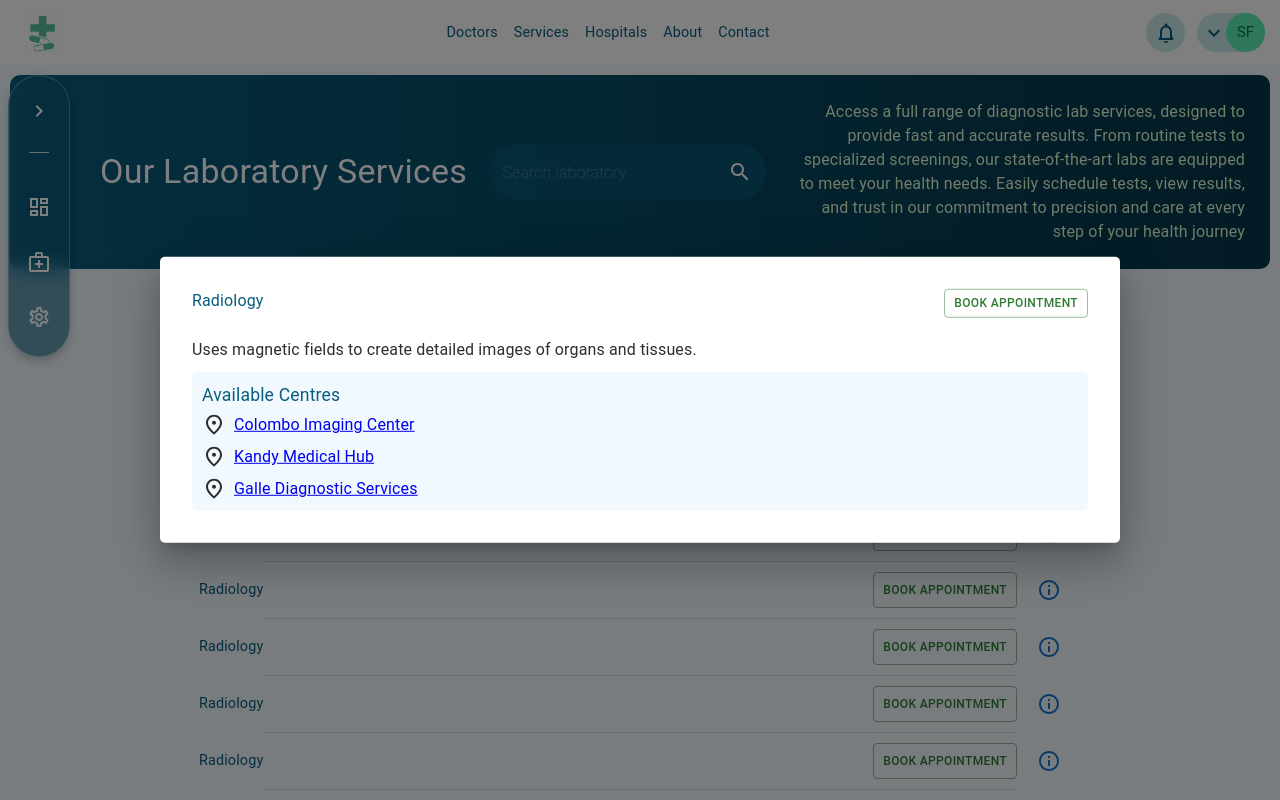
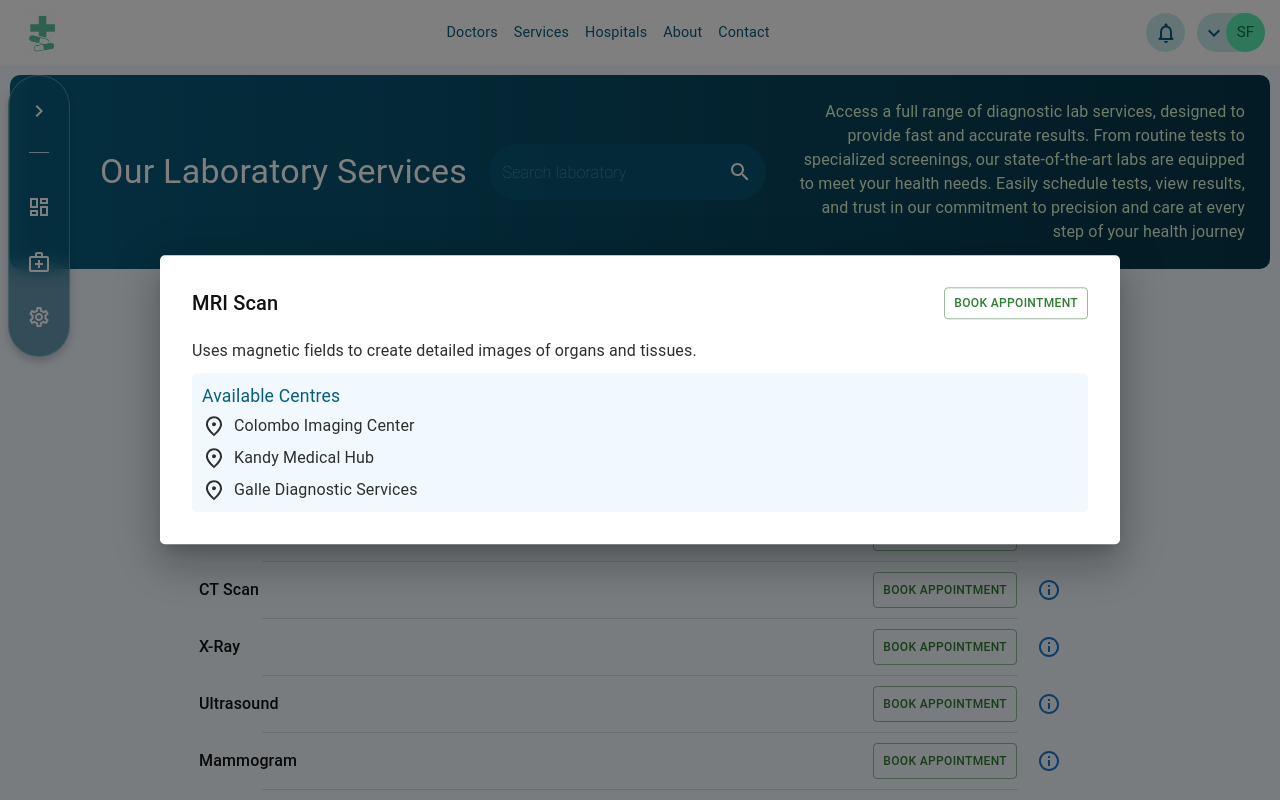
Before and after one commit to Sridesh/health-first, a React (Vite) app in the folder client/: page /services/scans in a window 1280 px wide. Both pictures are taken after a click on the button 1049 px from the left and 533 px from the top of the page. Shown: the top 800 px of the page. Built offline with nearby package versions, Linux system fonts and the light colour scheme; data requests are answered from the project's data file; the HTML template or start-up script is replaced by a standard one.

Commit message:
connecting lab services with backend

```diff
--- a/client/src/components/FilterContainer/FilterContainer.jsx
+++ b/client/src/components/FilterContainer/FilterContainer.jsx
@@ -21,6 +21,7 @@ import ExpandMoreIcon from "@mui/icons-material/ExpandMore";
 import KeyboardDoubleArrowUpIcon from "@mui/icons-material/KeyboardDoubleArrowUp";
 
 function FilterContainer({
+  isSingleFilter,
   filters,
   filterNames,
   filterValues,
@@ -53,13 +54,13 @@ function FilterContainer({
   };
 
   const handleFilterSelect = (filter) => {
-    setFilter(filter);
+    if (isSingleFilter) setFilter(filter);
+    else setFilter((prev) => [...prev, filter]);
   };
 
   const handleSortSelect = (sort, name) => {
     getSort(sort);
     setSelectedSort(name);
-    console.log(name);
   };
 
   const closeCollapse = () => {
@@ -67,13 +68,10 @@ function FilterContainer({
   };
 
   const handleRemoveFilter = (filter) => {
-    // setFilter((prev) => {
-    //   if (typeof prev === string) {
-    //     setFilter(null);
-    //   } else setFilter((prev) => prev.filter((item) => item !== filter));
-    // });
-
-    setFilter(null);
+    if (isSingleFilter) setFilter(null);
+    else {
+      setFilter((prev) => prev.filter((item) => item !== filter));
+    }
   };
 
   const handleRemoveSort = () => {
@@ -249,6 +247,7 @@ function FilterContainer({
 }
 
 FilterContainer.propTypes = {
+  isSingleFilter: PropTypes.bool,
   filters: PropTypes.array,
   setFilter: PropTypes.func,
   filterNames: PropTypes.array,
--- a/client/src/components/ServiceList/ServiceList.jsx
+++ b/client/src/components/ServiceList/ServiceList.jsx
@@ -48,10 +48,10 @@ function ServiceList({ data }) {
     <Box className={styles["element"]} sx={{ width: { xs: "80%", sm: "70%" } }}>
       <Box>
         <Typography sx={{ color: theme.palette.black.main, fontWeight: 500 }}>
-          {data?.name}
+          {data?.test_name}
         </Typography>
         <Typography sx={{ fontSize: "90%", color: theme.palette.teal.main }}>
-          {data?.category}
+          {data?.type}
         </Typography>
       </Box>
 
@@ -100,7 +100,9 @@ function ServiceList({ data }) {
         >
           Select a service
         </Typography>
-        {/* <FilterContainer /> */}
+        {/* <FilterContainer
+
+        /> */}
         {pageData.length > 0
           ? pageData.map((item) => (
               <>
@@ -157,10 +159,10 @@ function ServiceList({ data }) {
                 variant="h6"
                 sx={{ color: theme.palette.black.main, fontWeight: 500 }}
               >
-                {selectedItem?.name}
+                {selectedItem?.test_name}
               </Typography>
               <Typography sx={{ color: theme.palette.teal.main }}>
-                {selectedItem?.category}
+                {selectedItem?.type}
               </Typography>
             </Box>
             <Button
@@ -192,7 +194,10 @@ function ServiceList({ data }) {
               Available Centres
             </Typography>
             <Stack direction={"column"} spacing={1}>
-              {selectedItem?.centers?.map((center, index) => (
+              {selectedItem?.centers?.map((center, index) => {
+                console.log(center);
+
+                return (
                   <Stack
                     direction={"row"}
                     spacing={1}
@@ -200,16 +205,11 @@ function ServiceList({ data }) {
                     sx={{ color: theme.palette.gray.main, mb: "5px" }}
                   >
                     <FmdGoodOutlinedIcon />
-                  <NavLink
-                    target="_blank"
-                    to={
-                      "https://www.google.com/maps/dir//St.+Joseph's+College+Colombo,+214+T.+B.+Jayah+Mawatha,+Colombo+01000/data=!4m6!4m5!1m1!4e2!1m2!1m1!1s0x3ae2591221ac30f3:0x390a25d82f47594d?sa=X&ved=1t:57443&ictx=111"
-                    }
-                  >
+
                     <Typography>{center}</Typography>
-                  </NavLink>
                   </Stack>
-              ))}
+                );
+              })}
             </Stack>
           </Box>
         </Box>
--- a/client/src/pages/Doctors/DoctorsPage.jsx
+++ b/client/src/pages/Doctors/DoctorsPage.jsx
@@ -95,6 +95,7 @@ function DoctorsPage() {
       />
       <Box className={styles["container_grid-container"]}>
         <FilterContainer
+          isSingleFilter={true}
           filters={[selectedFilter]}
           setFilter={setSelectedFilter}
           filterNames={["Category"]}
```
Also changed, not shown: 1 other file (tests, documents, lock files or other folders). Lines whose indentation alone changed are shown as unchanged.
